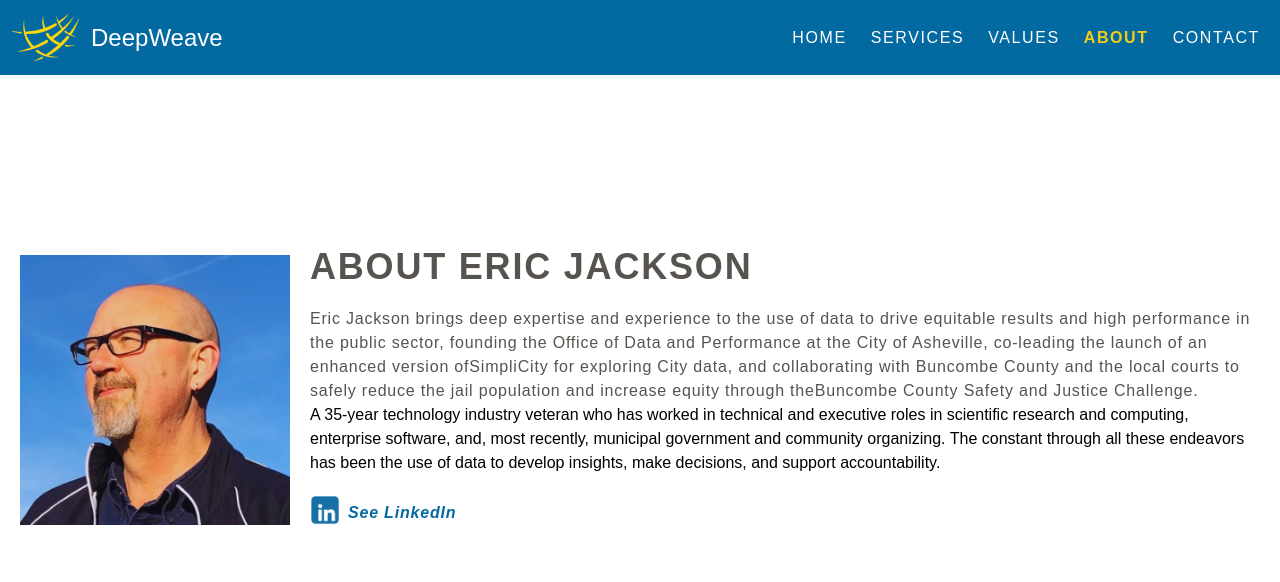
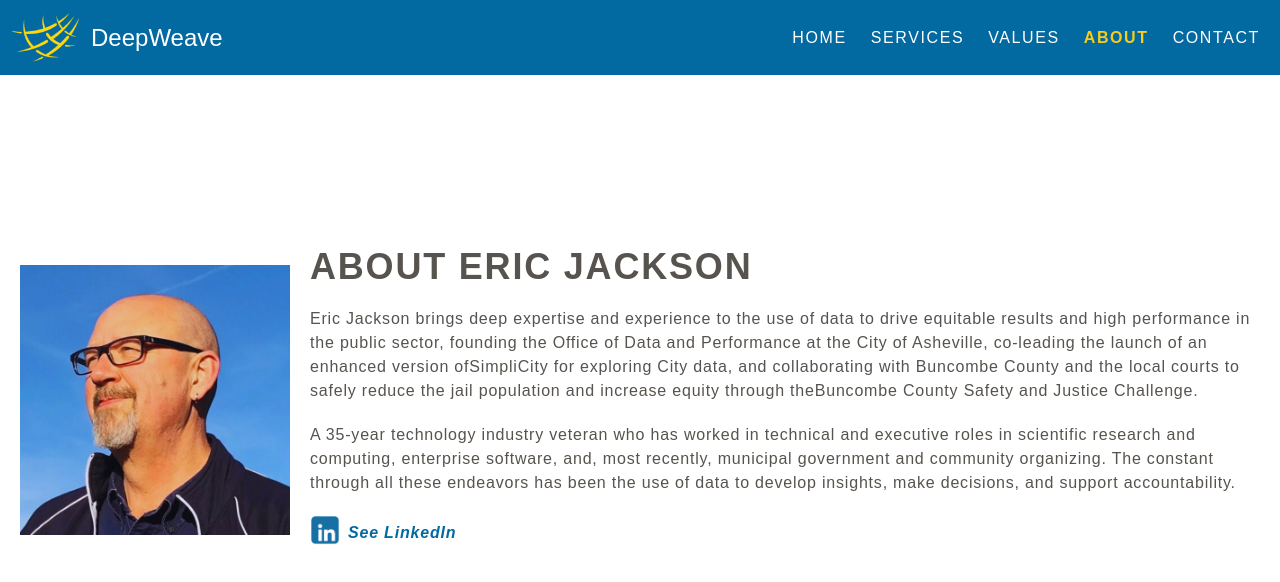
Before and after one commit to DeepWeave/deepweave-website, a Next.js app: page /about in a window 1280 px wide. Shown: the top 582 px of the page. Built offline with nearby package versions, Linux system fonts and the light colour scheme.

Commit message:
Fixing formatting on about page.

```diff
--- a/src/app/about/page.tsx
+++ b/src/app/about/page.tsx
@@ -30,7 +30,7 @@ export default function About() {
 						<a href="https://www.buncombecounty.org/governing/depts/justice-services/key-initiatives/safety-justice-challenge.aspx"
 						target="_blank">Buncombe County Safety and Justice Challenge</a>.
 					</p>
-					<p>
+					<p className='text-stone-600 mt-5 text-center tracking-wider px-20 md:text-left md:px-0 md:w-full'>
 						A 35-year technology industry veteran who has worked
 						in technical and executive roles in scientific research and
 						computing, enterprise software, and, most recently, municipal
```
